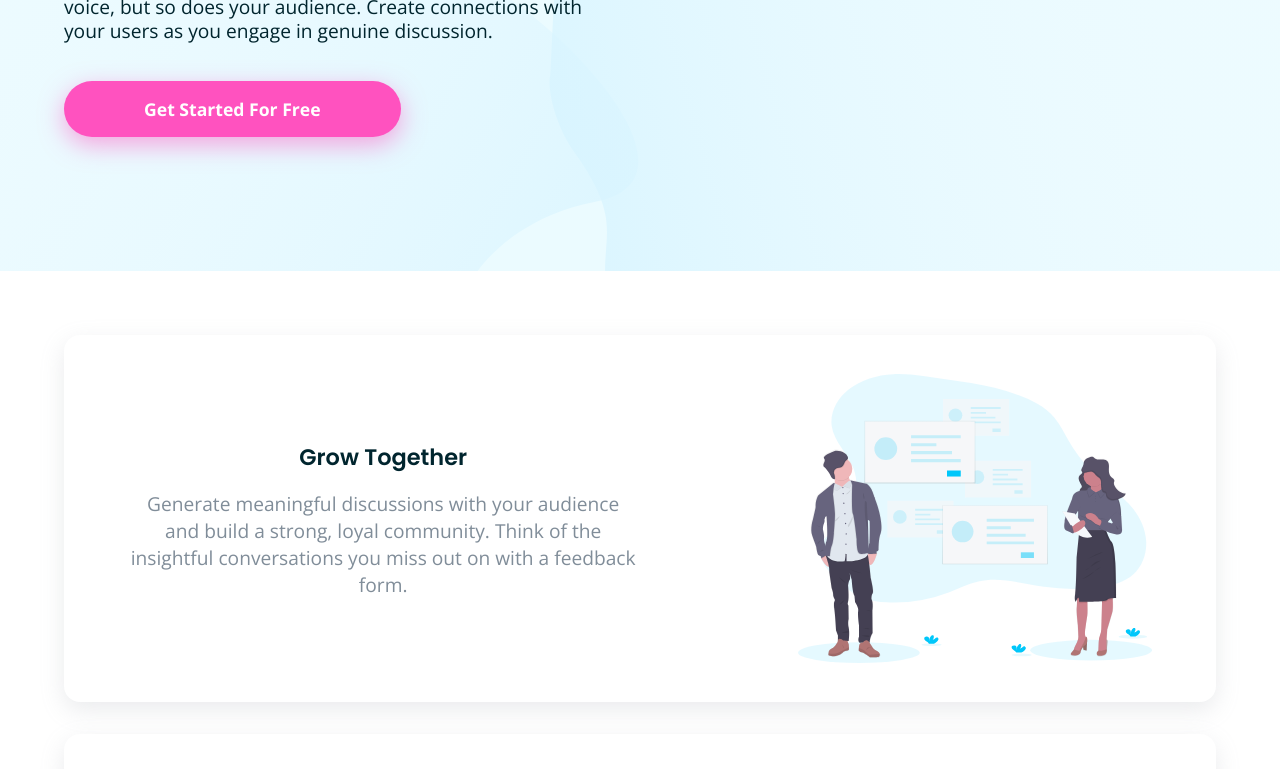
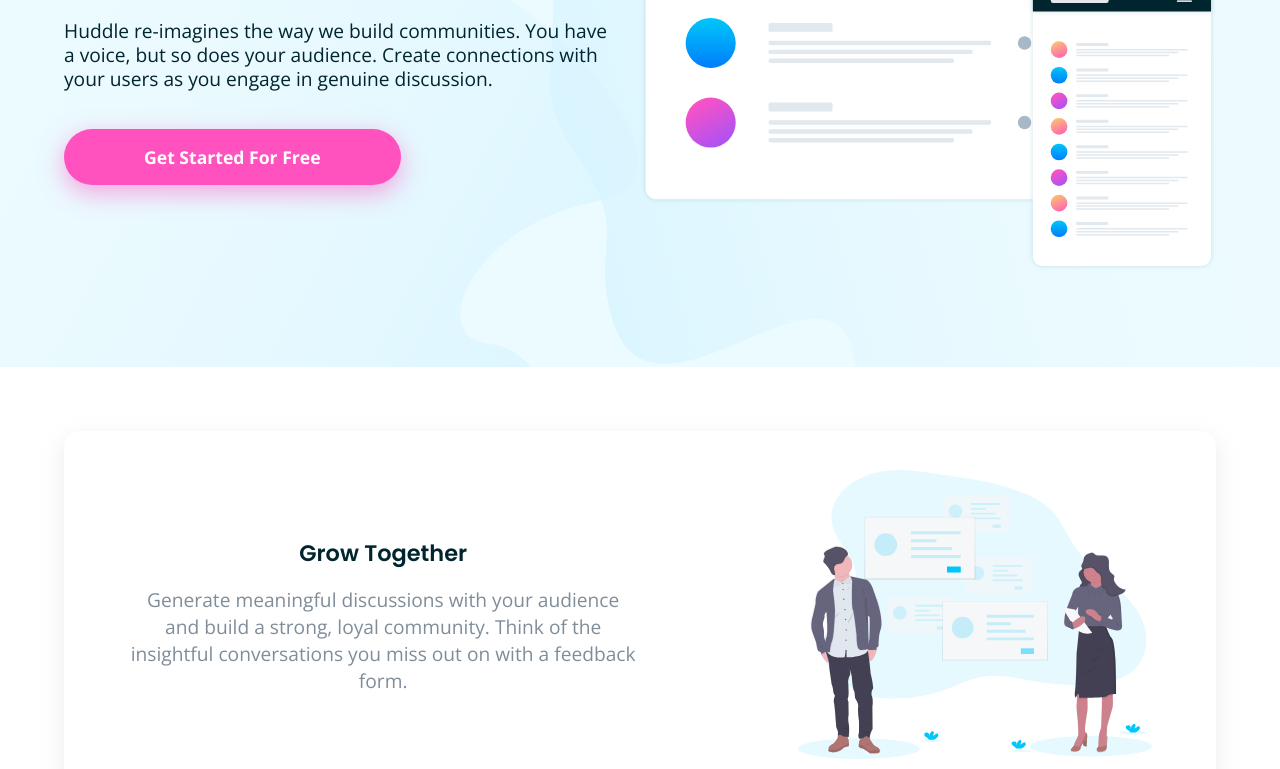
Before and after one commit to wellington-damasio/Huddle-Landing-Page, a plain HTML site: page index.html in a window 1280 px wide. Shown: the part 295-1064 px from the top of the page. Drawn offline with nearby package versions, Linux system fonts and the light colour scheme; the site is published under a folder, as on GitHub Pages, so addresses that start at the root find nothing.

Commit message:
Update index.html

```diff
--- a/index.html
+++ b/index.html
@@ -43,7 +43,7 @@
           </div>
           <img
             class="hero__img"
-            src="/images/illustration-mockups.svg"
+            src="./images/illustration-mockups.svg"
             alt="Some screens opened in websites"
             aria-hidden="true"
           />
```
